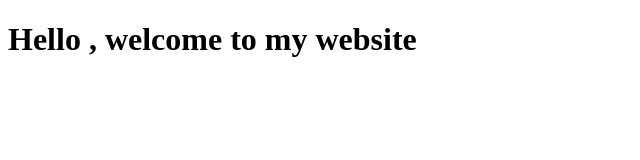
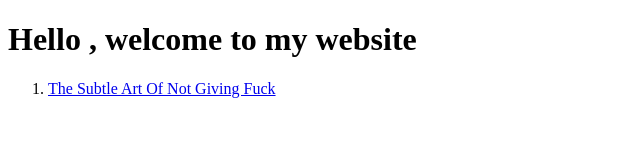
Before and after one commit to ManveerSingh0/BookSummary, a plain HTML site: page index.html in a window 1280 px wide. Shown: the whole page, without its empty margins (0-640 px from the left). Drawn offline with Linux system fonts and the light colour scheme.

Commit message:
added a book to show summary

```diff
--- a/index.html
+++ b/index.html
@@ -8,6 +8,11 @@
 
 <body>
     <h1>Hello , welcome to my website</h1>
+    <ol>
+        <li>
+            <a href="books_summaries/the_subtle_art_of_not_giving_fuck.html">The Subtle Art Of Not Giving Fuck</a>
+        </li>
+    </ol>
 </body>
 
 </html>
```
Also changed, not shown: books_summaries/the_subtle_art_of_not_giving_fuck.html (added, +11 -0 lines).
